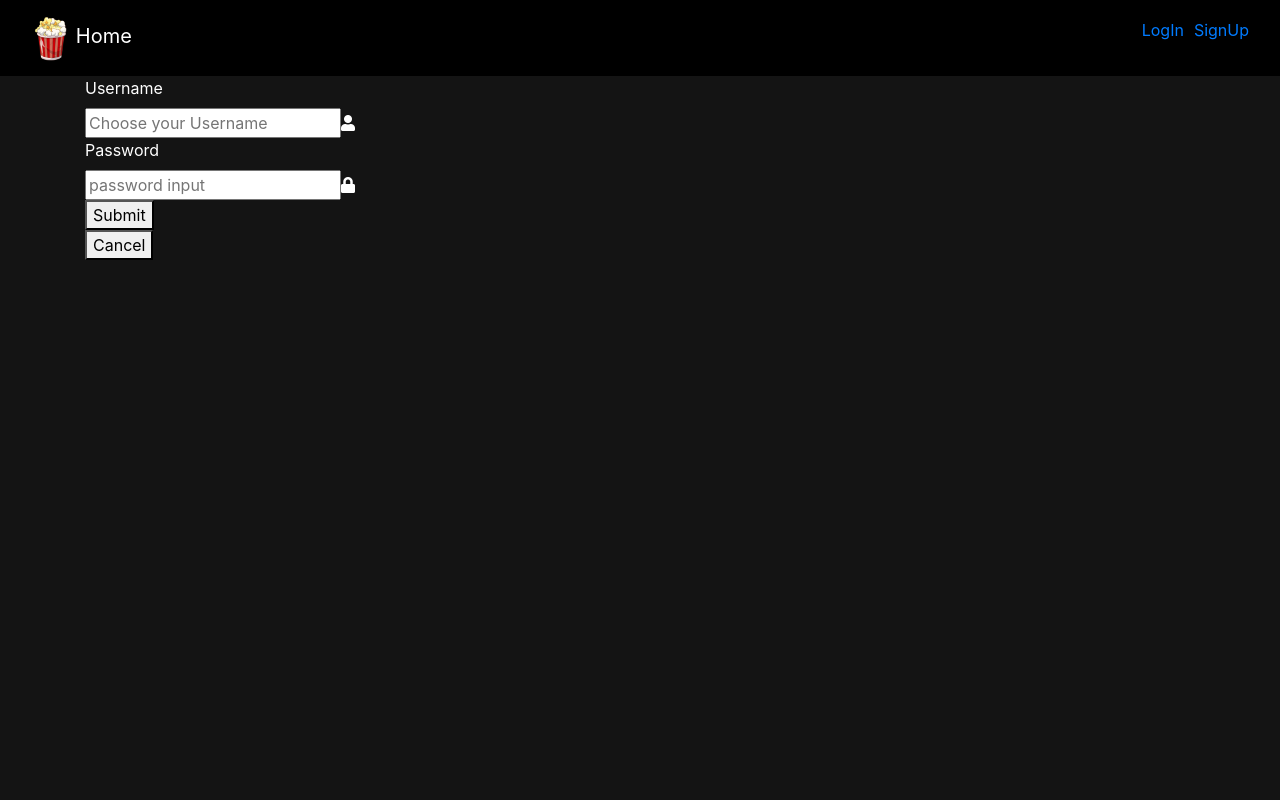
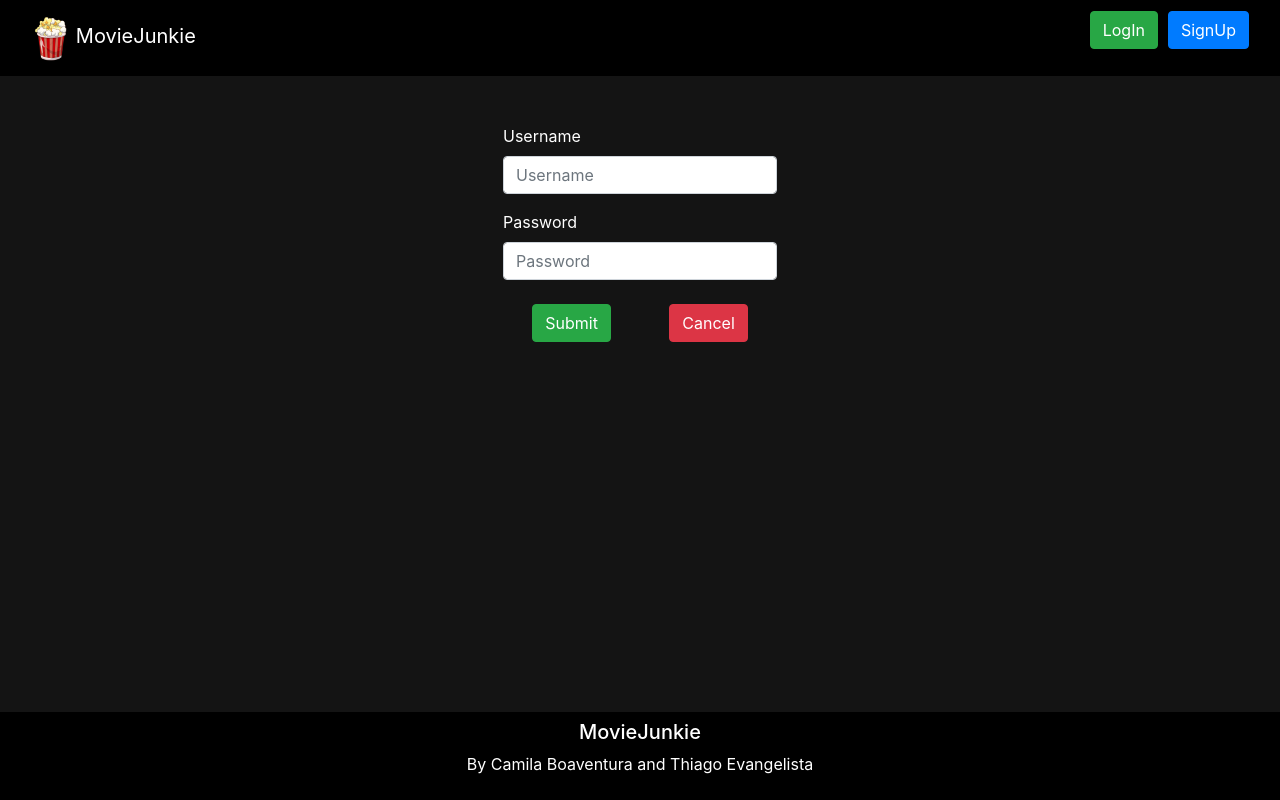
Before and after one commit to camilamboaventura/MovieJunkie, a React (Create React App) app: page /login in a window 1280 px wide. Built offline with nearby package versions, Linux system fonts and the light colour scheme.

Commit message:
LogIn and SignUp bugs fixed

```diff
--- a/src/Components/App.js
+++ b/src/Components/App.js
@@ -6,6 +6,7 @@ import history from "../history";
 import Navbar from "./Navbar";
 import NavbarB4 from "./NavbarB4";
 import Home from "./Home";
+import Footer from "./Footer";
 import SeeMoreDetails from "./SeeMoreDetails";
 import LogInForm from "./LogInForm";
 import SignUpForm from "./SignUpForm";
@@ -37,17 +38,18 @@ class App extends React.Component {
             <Route exact path="/login">
               <LogInForm
                 handleLogIn={this.handleLogIn}
-                // history={this.props.history}
+                history={this.props.history}
               />
             </Route>
             <Route exact path="/signup">
               <SignUpForm
                 handleLogIn={this.handleLogIn}
-                // history={this.props.history}
+                history={this.props.history}
               />
             </Route>
             <Route path="/details/:location/:id" component={SeeMoreDetails} />
           </Switch>
+          <Footer />
         </Router>
       </div>
     );
--- /dev/null
+++ b/src/Components/Footer.js
@@ -0,0 +1,16 @@
+import React from "react";
+
+function Footer() {
+  return (
+    <nav className="navbar fixed-bottom" style={{ backgroundColor: "black" }}>
+      <div className="container-fluid justify-content-center">
+        <div className="d-flex-column text-center">
+          <h5>MovieJunkie</h5>
+          <p>By Camila Boaventura and Thiago Evangelista</p>
+        </div>
+      </div>
+    </nav>
+  );
+}
+
+export default Footer;
--- a/src/Components/Home.js
+++ b/src/Components/Home.js
@@ -202,13 +202,14 @@ class Home extends React.Component {
 
   render() {
     return (
-      <div className="container-fluid">
+      <div className="container-fluid" style={{ paddingBottom: "100px" }}>
         <div className="logo">
           <img src={logoPicture} className="logo-picture" alt="Logo" />
+          <h2>Movie Junkie</h2>
           {/* Search Input */}
           <SearchInput
             type="text"
-            placeHolder="Search title"
+            placeHolder="Search a title"
             ariaLabel="Text input search"
             name="search"
             value={this.state.search}
@@ -244,7 +245,7 @@ class Home extends React.Component {
             location="waitingNewSeasonList"
             contentList={this.state.waitingNewSeasonList}
             handleShow={this.handleShow}
-            listTitle="Waiting New Season"
+            listTitle="Waiting New Season and Currently Watching"
           />
           {/* Already watched List */}
           <MediasList
--- a/src/Components/LogInForm.js
+++ b/src/Components/LogInForm.js
@@ -43,65 +43,47 @@ class LogInForm extends Component {
 
   render() {
     return (
-      <div className="container columns is-mobile mt-6">
-        <form
-          className="column is-half is-offset-one-quarter"
-          onSubmit={this.handleSubmit}
-        >
+      <div className="container d-flex justify-content-center mt-5">
+        <form onSubmit={this.handleSubmit}>
           {/* Username */}
-          <div className="field">
-            <label className="label">Username</label>
-
-            <div className="control has-icons-left has-icons-right">
+          <div className="mb-3">
+            <label className="form-label">Username</label>
             <input
               name="username"
-                className="input"
+              className="form-control"
               type="text"
-                placeholder="Choose your Username"
+              placeholder="Username"
               value={this.state.username}
               onChange={this.handleChange}
             />
-              <span className="icon is-small is-left">
-                <i className="fas fa-user"></i>
-              </span>
-            </div>
           </div>
           {/* Username */}
           {/* Password */}
-          <div className="field">
+          <div className="mb-4">
             <label className="label">Password</label>
-            <div className="control has-icons-left has-icons-right">
             <input
               name="password"
-                className="input"
+              className="form-control"
               type="password"
-                placeholder="password input"
+              placeholder="Password"
               value={this.state.password}
               onChange={this.handleChange}
             />
-              <span className="icon is-small is-left">
-                <i className="fas fa-lock"></i>
-              </span>
-            </div>
           </div>
           {/* Password */}
 
           {/* Buttons */}
 
-          <div className="field is-grouped">
-            <div className="control">
-              <button className="button is-link" type="submit">
+          <div className="d-flex justify-content-around">
+            <button className="btn btn-success" type="submit">
               Submit
             </button>
-            </div>
-            <div className="control">
             <button
               onClick={this.handleCancelButton}
-                className="button is-link is-light"
+              className="btn btn-danger"
             >
               Cancel
             </button>
-            </div>
           </div>
 
           {/* Buttons */}
--- a/src/Components/Navbar.js
+++ b/src/Components/Navbar.js
@@ -9,7 +9,7 @@ function Navbar() {
       <div className="container-fluid">
         <Link className="navbar-brand" to="/" style={{ color: "white" }}>
           <img src={popCornPicture} className="logo-navbar" alt="Logo navbar" />{" "}
-          Home
+          MovieJunkie
         </Link>
       </div>
     </nav>
--- a/src/Components/NavbarB4.js
+++ b/src/Components/NavbarB4.js
@@ -5,22 +5,25 @@ import popCornPicture from "../Images/Popcorn.png";
 
 function NavbarB4() {
   return (
-    <nav style={{ backgroundColor: "black" }} className="navbar navbar-light">
+    <nav
+      style={{ backgroundColor: "black" }}
+      className="navbar align-items-center"
+    >
       <div className="container-fluid">
         <Link className="navbar-brand" to="/" style={{ color: "white" }}>
           <img src={popCornPicture} className="logo-navbar" alt="Logo navbar" />{" "}
-          Home
+          MovieJunkie
         </Link>
         <div className="navbar-end">
           <div className="navbar-item">
-            <div className="d-flex field is-grouped">
+            <div className="d-flex">
               <p className="control">
-                <Link to="/login" className="bd-tw-button button is-dark">
+                <Link to="/login" className="btn btn-success">
                   <span>LogIn</span>
                 </Link>
               </p>
               <p className="control" style={{ marginLeft: "10px" }}>
-                <Link to="/signup" className="button is-success">
+                <Link to="/signup" className="btn btn-primary">
                   <span>SignUp</span>
                 </Link>
               </p>
--- a/src/Components/SignUpForm.js
+++ b/src/Components/SignUpForm.js
@@ -29,8 +29,14 @@ class SignUpForm extends Component {
         "https://ironrest.herokuapp.com/MovieJunkie",
         this.state
       );
+      const responseUsername = await axios.get(
+        "https://ironrest.herokuapp.com/MovieJunkie"
+      );
+      const userbyName = responseUsername.data.filter(
+        (databaseUser) => databaseUser.username === this.state.username
+      );
+      history.push(`/${userbyName[0]._id}`);
       this.props.handleLogIn(true);
-      history.push(`/${this.state.id}`);
     } catch (err) {
       console.error(err);
     }
@@ -38,78 +44,60 @@ class SignUpForm extends Component {
 
   render() {
     return (
-      <div className="container d-flex justify-content-center">
+      <div className="container d-flex justify-content-center mt-5">
         <form onSubmit={this.handleSubmit}>
           {/* Username */}
           <div className="mb-3">
             <label className="form-label">Username</label>
-
-            <div className="control has-icons-left has-icons-right">
             <input
               name="username"
-                className="input"
+              className="form-control"
               type="text"
               placeholder="Choose your Username"
               value={this.state.username}
               onChange={this.handleChange}
             />
-              <span className="icon is-small is-left">
-                <i className="fas fa-user"></i>
-              </span>
-            </div>
           </div>
           {/* Username */}
           {/* E-mail */}
-          <div className="field">
-            <label className="label">Email</label>
-            <div className="control has-icons-left has-icons-right">
+          <div className="mb-3">
+            <label className="form-label">Email</label>
             <input
               name="email"
-                className="input"
+              className="form-control"
               type="email"
               placeholder="Your e-mail"
               value={this.state.email}
               onChange={this.handleChange}
             />
-              <span className="icon is-small is-left">
-                <i className="fas fa-envelope"></i>
-              </span>
-            </div>
           </div>
           {/* E-mail */}
           {/* Password */}
-          <div className="field">
+          <div className="mb-4">
             <label className="label">Password</label>
-            <div className="control has-icons-left has-icons-right">
+
             <input
               name="password"
-                className="input"
+              className="form-control"
               type="password"
-                placeholder="password input"
+              placeholder="Password"
               value={this.state.password}
               onChange={this.handleChange}
             />
-              <span className="icon is-small is-left">
-                <i className="fas fa-lock"></i>
-              </span>
-            </div>
           </div>
           {/* Password */}
           {/* Buttons */}
-          <div className="field is-grouped">
-            <div className="control">
-              <button className="button is-link" type="submit">
+          <div className="d-flex justify-content-around">
+            <button className="btn btn-success" type="submit">
               Submit
             </button>
-            </div>
-            <div className="control">
+
             <button
               onClick={this.handleCancelButton}
-                className="button is-link is-light"
+              className="btn btn-danger"
             >
               Cancel
             </button>
-            </div>
           </div>
           {/* Buttons */}
         </form>
--- a/src/index.css
+++ b/src/index.css
@@ -39,7 +39,7 @@ body {
 }
 
 .homeLogo {
-  font-size: 2rem;
+  font-size: 1.5rem;
 }
 
 .logo {
@@ -59,7 +59,7 @@ body {
 
 .logo-picture {
   height: 250px;
-  margin-bottom: 50px;
+  margin-bottom: 30px;
 }
 
 .logo-navbar {
```
Lines whose indentation alone changed are shown as unchanged.
